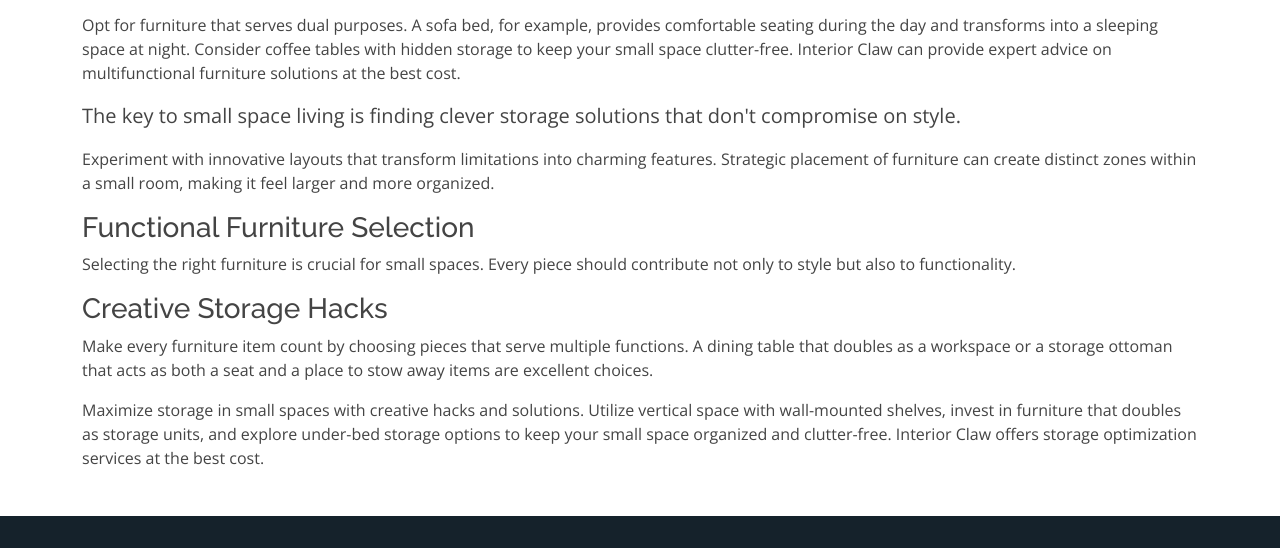
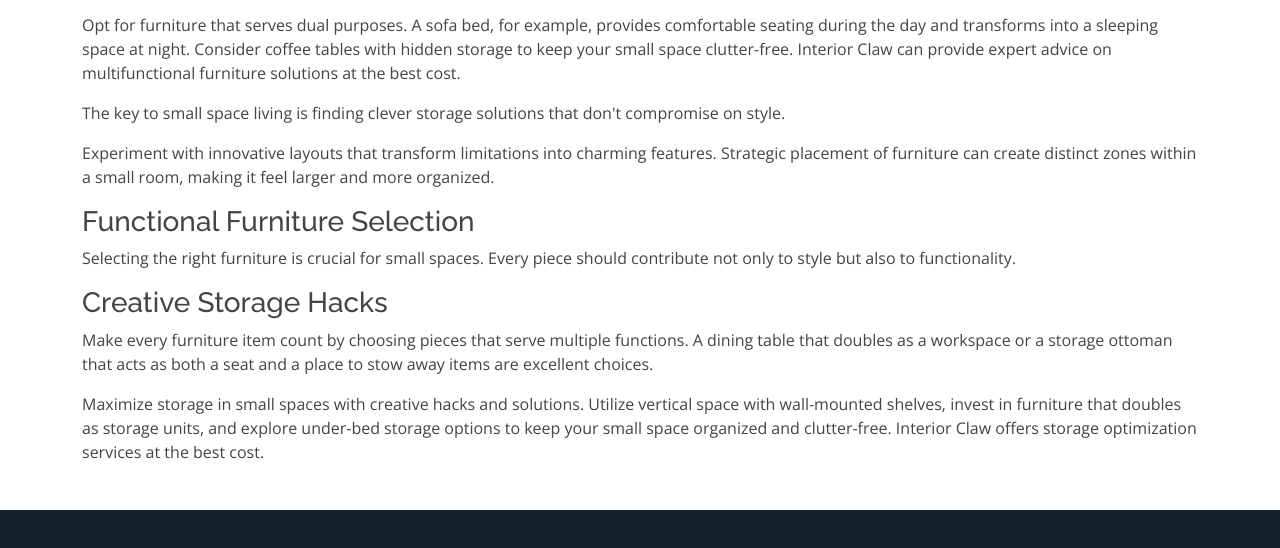
Before and after one commit to vitavings/Interior-Claw, a plain HTML site: page blog-detail.html in a window 1280 px wide. Shown: the part 1292-1840 px from the top of the page. Drawn offline with nearby package versions, Linux system fonts and the light colour scheme.

Commit message:
blogs changed

```diff
--- a/assets/js/blog.js
+++ b/assets/js/blog.js
@@ -27,7 +27,7 @@ const blogContent = [
     bTitle:
       "Elegance on a Budget: Unlocking the Secrets of Affordable Home Decor",
     bImage:
-      "assets/img/Interior Claw - Decoration/Interior Claw - Decoration - 4.jpeg",
+      "assets/img/Interior Claw - Decoration/Interior Claw - Decoration - 2.jpeg",
     bh1: "The Art of Thrifting",
     bh2: "DIY Magic: Crafting Decor on a Dime",
     bh3: "Affordable Finds and Hidden Gems",
--- a/blog-detail.html
+++ b/blog-detail.html
@@ -188,7 +188,7 @@
                     scheme.
                   </p>
 
-                  <blockquote class="blockquote">
+                  <blockquote class="">
                     <p class="bq1">
                       As renowned interior designer Nate Berkus once said, 'Your
                       home should tell the story of who you are, and be a
```
